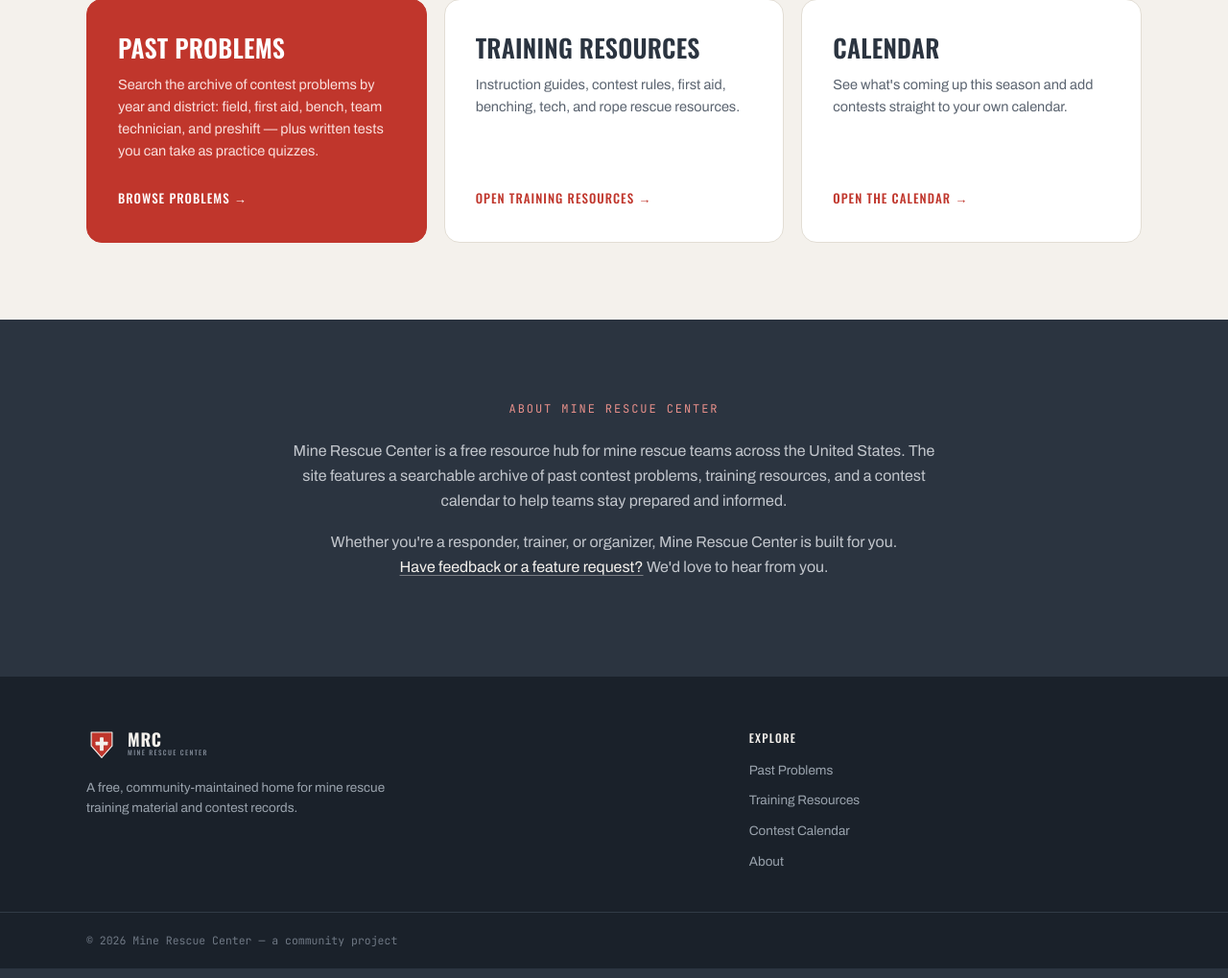
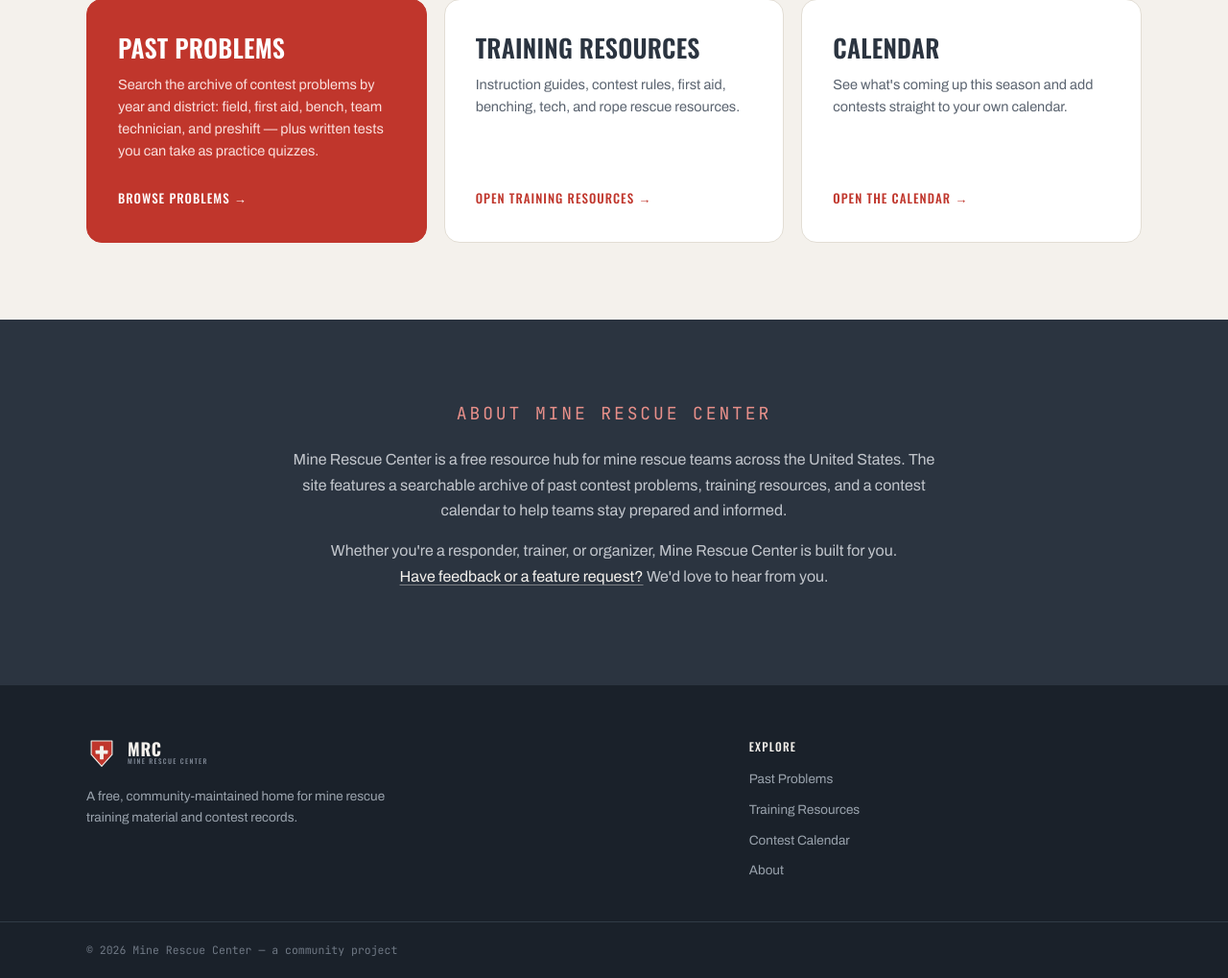
Before and after one commit to jakeolson657/Mine_Rescue_Center, a Django app: page / in a window 1280 px wide. Shown: the part 586-1605 px from the top of the page at 96% size. Run offline with Django 5.2, Linux system fonts and the light colour scheme.

Commit message:
Enlarge the About Mine Rescue Center label on the homepage
Co-Authored-By: Claude Opus 5.5 <noreply@anthropic.com>

```diff
--- a/pages/templates/landing.html
+++ b/pages/templates/landing.html
@@ -130,7 +130,7 @@
         text-align: center;
     }
 
-    .about-inner .eyebrow { color: var(--red-soft); margin-bottom: 20px; }
+    .about-inner .eyebrow { color: var(--red-soft); margin-bottom: 20px; font-size: 18px; }
 
     .about-inner p { margin: 0 0 16px; font-size: 16px; line-height: 1.65; color: #c2c6cc; }
 
```
